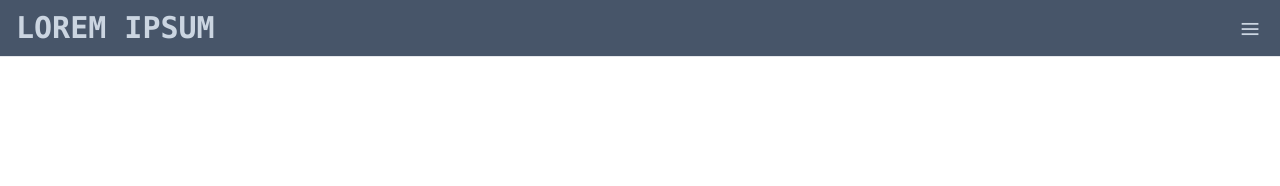
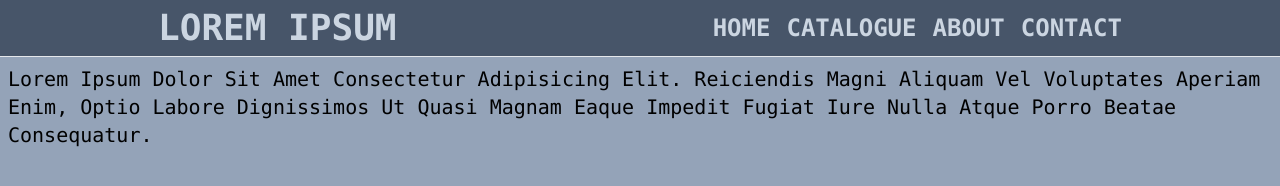
Before and after one commit to GourabMCFC/Responsive-NAvbar, a website built with Vite: page index.html in a window 1280 px wide. Built offline with nearby package versions, Linux system fonts and the light colour scheme.

Commit message:
Desktop Version Created

```diff
--- a/index.html
+++ b/index.html
@@ -6,24 +6,29 @@
     <title>Responsive Navbar</title>
     <link rel="stylesheet" href="style.css">
 </head>
-<body>
+<body class="font-mono">
     <header>
-        <nav class="bg-slate-600 font-mono text-slate-300">
+        <nav class="bg-slate-600 md:flex md:flex-wrap md:items-center md:justify-around text-slate-300">
             <div class="flex items-center flex-wrap justify-between p-2">
-                <h1 class="text-3xl mx-2 font-bold uppercase"><a href="#">Lorem Ipsum</a></h1>
-                <h1 class="text-4xl font-serif cursor-pointer mx-3 hover:bg-slate-400 active:bg-slate-800" onclick="menuToggle()">&equiv;</h1>
+                <h1 class="text-3xl md:text-4xl mx-2 md:mx-0 font-bold uppercase"><a href="#">Lorem Ipsum</a></h1>
+                <h1 class="text-4xl font-serif cursor-pointer mx-3 hover:bg-slate-400 active:bg-slate-800 md:hidden" onclick="menuToggle()">&equiv;</h1>
             </div>
-            <div id="menu" class="hidden">
-                <ul class="flex flex-col items-center font-semibold uppercase text-xl p-2 gap-y-2">
+            <div id="menu" class="hidden md:block">
+                <ul class="flex flex-col md:flex-row items-center font-semibold uppercase text-xl md:text-2xl p-2 gap-y-2 md:gap-x-4">
                     <li><a href="#">Home</a></li>
                     <li><a href="#">Catalogue</a></li>
-                    <li><a href="#">About Us</a></li>
-                    <li><a href="#">Contact Us</a></li>
+                    <li><a href="#">About</a></li>
+                    <li><a href="#">Contact</a></li>
                 </ul>
             </div>
         </nav>
     </header>
     <hr>
+    <section>
+        <div class="h-screen p-2 capitalize bg-slate-400">
+            <p class="text-xl">Lorem ipsum dolor sit amet consectetur adipisicing elit. Reiciendis magni aliquam vel voluptates aperiam enim, optio labore dignissimos ut quasi magnam eaque impedit fugiat iure nulla atque porro beatae consequatur.</p>
+        </div>
+    </section>
     <script src="script.js"></script>
 </body>
 </html>
```
